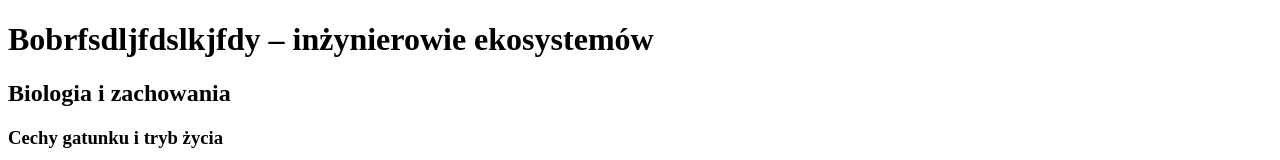
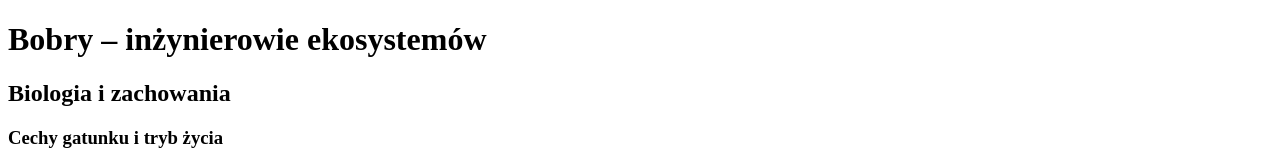
Before and after one commit to albonie/ai1ab1, a plain HTML site: page index.html in a window 1280 px wide. Shown: the top 160 px of the page. Drawn offline with Linux system fonts and the light colour scheme.

Commit message:
naprawa bobrów

```diff
--- a/index.html
+++ b/index.html
@@ -2,13 +2,13 @@
 <html lang="pl">
     <head>
         <meta name="viewport" content="width=device-width, initial-scale=1">
-        <script src="https://wi.arturk.pl/zen-style.js.php?styles[]=style-1&styles[]=style-2" defer></script>
+<!--        <script src="https://wi.arturk.pl/zen-style.js.php?styles[]=style-1&styles[]=style-2" defer></script>-->
         <meta charset="utf-8">
         <title>Bobry – inżynierowie ekosystemów</title>
     </head>
     <body>
         <header>
-            <h1>Bobrfsdljfdslkjfdy – inżynierowie ekosystemów</h1>
+            <h1>Bobry – inżynierowie ekosystemów</h1>
         </header>
         <div class="card">
             <h2>Biologia i zachowania</h2>
```
